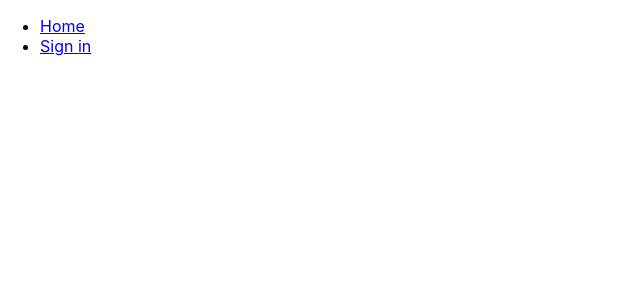
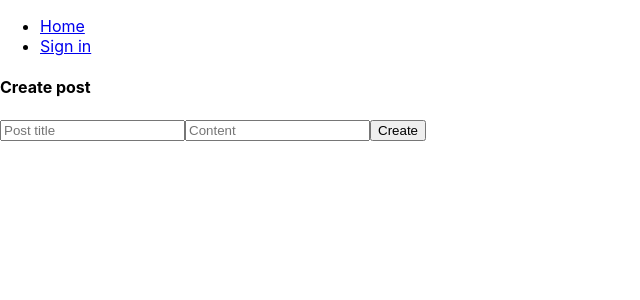
Before and after one commit to ikjnv/react-go-blog, a React (Create React App) app in the folder assets/: page /create in a window 1280 px wide. Before the commit this address had no page. Shown: the top 300 px of the page, without its empty margins (0-640 px from the left). Built offline with nearby package versions, Linux system fonts and the light colour scheme.

Commit message:
Create post component
* redirect to home page after logout in posts, create post pages

```diff
--- a/assets/src/components/Header/index.jsx
+++ b/assets/src/components/Header/index.jsx
@@ -1,12 +1,18 @@
 import { useContext } from 'react';
-import { Link } from 'react-router-dom';
+import { Link, useNavigate } from 'react-router-dom';
 
 import AuthContext from '../../store/authContext';
 
 export default function Header() {
+	const navigate = useNavigate();
 	const context = useContext(AuthContext);
 
 	console.log('header context', context);
+
+	const handleLogout = () => {
+		context.logout();
+		navigate('/', { replace: true });
+	}
 
 	return (
 		<ul>
@@ -18,9 +24,12 @@ export default function Header() {
 					<li>
 						<Link to="/posts">Posts</Link>
 					</li>
+					<li>
+						<Link to="/create">Create post</Link>
+					</li>
 					<li>{context.username}</li>
 					<li>
-						<button onClick={context.logout}>
+						<button onClick={handleLogout}>
 							Log out
 						</button>
 					</li>
--- /dev/null
+++ b/assets/src/components/Post/Post.jsx
@@ -0,0 +1,7 @@
+export default function Post() {
+	return (
+		<>
+			<p>Post</p>
+		</>
+	)
+};
--- /dev/null
+++ b/assets/src/components/Post/PostForm.jsx
@@ -0,0 +1,12 @@
+export default function PostForm() {
+	return (
+		<>
+			<h4>Create post</h4>
+			<form>
+				<input type="text" placeholder="Post title" />
+				<input type="text" placeholder="Content" />
+				<input type="submit" value="Create" />
+			</form>
+		</>
+	)
+};
--- /dev/null
+++ b/assets/src/components/Post/index.jsx
@@ -0,0 +1,2 @@
+export { default as PostForm } from './PostForm';
+export { default as Post } from './Post';
--- a/assets/src/router.tsx
+++ b/assets/src/router.tsx
@@ -4,6 +4,7 @@ import AuthPage from './pages/AuthPage';
 import HomePage from "./pages/HomePage";
 import PostsPage from "./pages/PostsPage";
 import Layout from "./components/Layout/Layout";
+import { PostForm } from "./components/Post";
 
 export default function Router() {
   return (
@@ -13,6 +14,7 @@ export default function Router() {
           <Route path="/" element={<HomePage />} />
           <Route path="/auth" element={<AuthPage />} />
           <Route path="/posts" element={<PostsPage />} />
+          <Route path="/create" element={<PostForm />} />
         </Routes>
       </Layout>
     </BrowserRouter>
```
